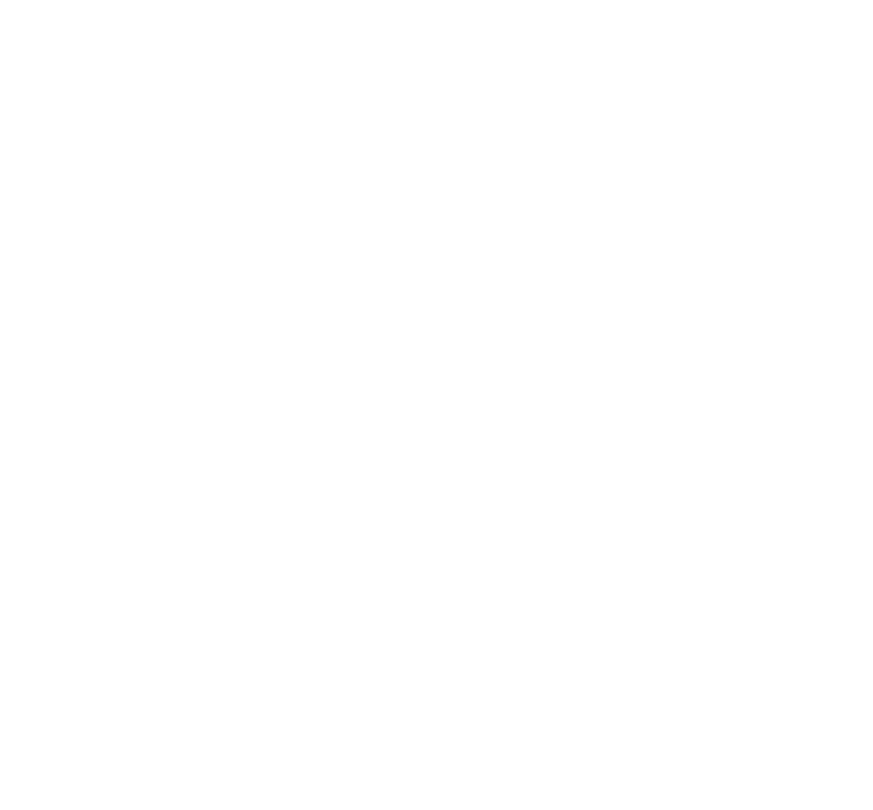
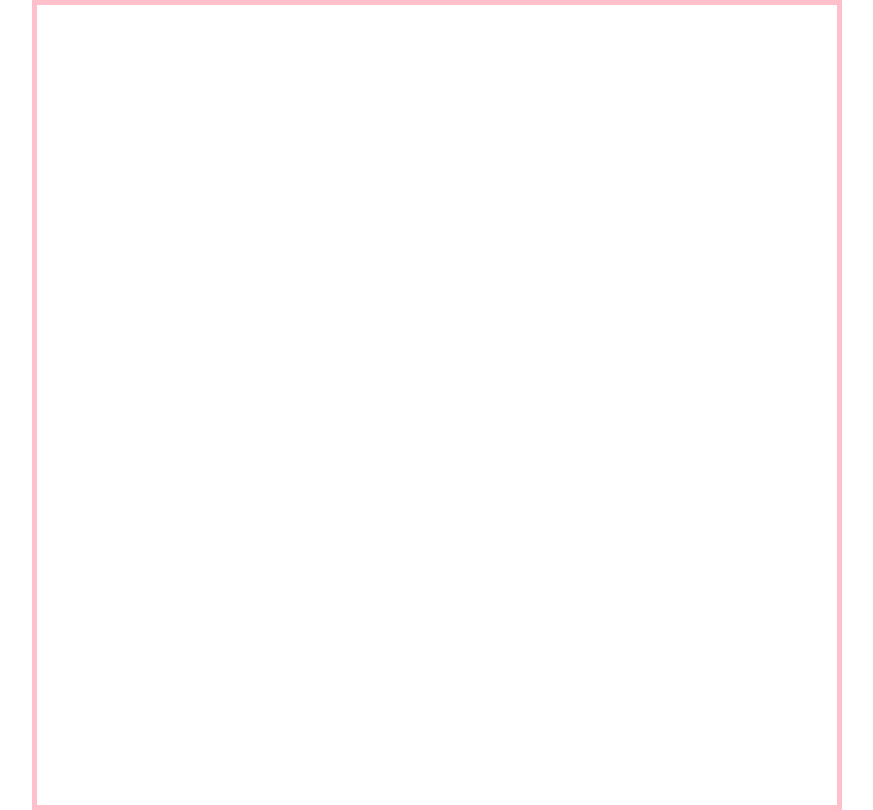
Before and after one commit to DominikaSzu/js30-8, a plain HTML site: page index.html in a window 1280 px wide. Shown: the whole page, without its empty margins (203-1076 px from the left). Drawn offline with Linux system fonts and the light colour scheme.

Commit message:
Markup done

```diff
--- a/css/styles.css
+++ b/css/styles.css
@@ -0,0 +1,15 @@
+html, body {
+    margin: 0;
+    padding: 0;
+}
+
+body {
+    display: flex;
+}
+
+#draw {
+    height: 800px;
+    width: 800px;
+    border: 5px solid pink;
+    margin: auto;
+}
--- a/index.html
+++ b/index.html
@@ -6,7 +6,7 @@
     <link rel="stylesheet" href="css/styles.css">
 </head>
 <body>
-
+    <canvas id="draw"></canvas>
 <script src="js/app.js"></script>
 </body>
 </html>
```
